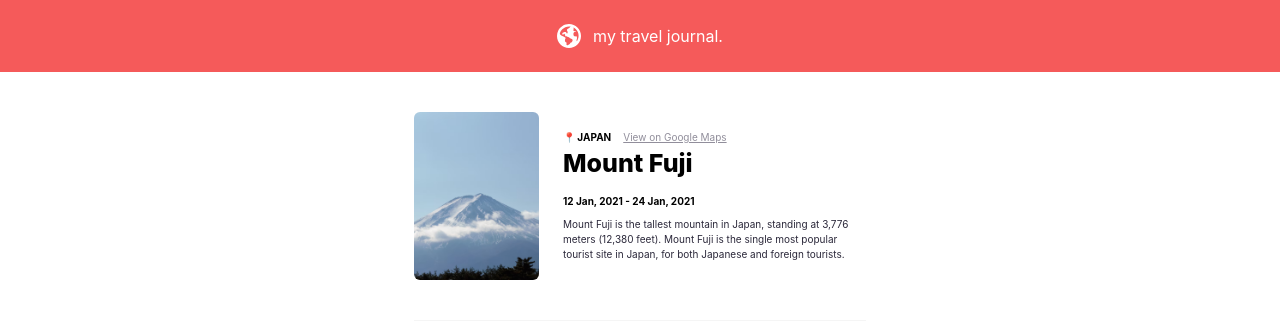
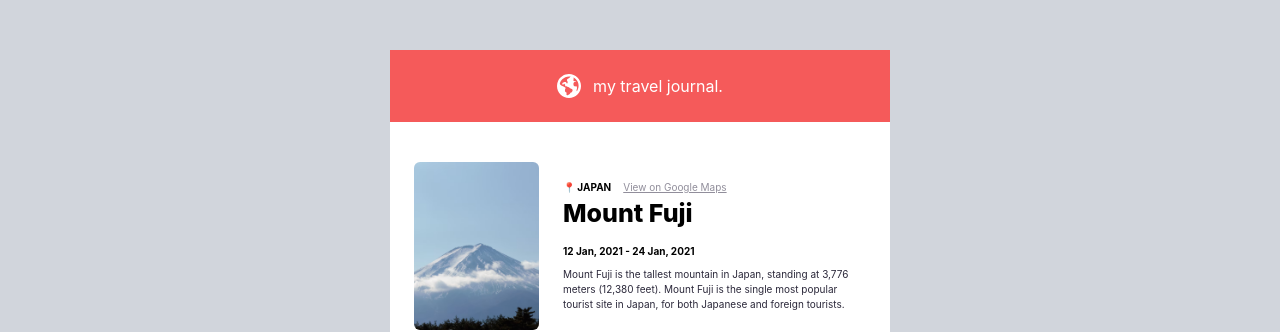
Before and after one commit to Nikushajgarkava718/task-12-Nikusha-Jgarkava, a website: page index.html in a window 1280 px wide. Shown: the top 332 px of the page. Drawn offline with Linux system fonts and the light colour scheme.

Commit message:
finish project

```diff
--- a/index.html
+++ b/index.html
@@ -6,12 +6,14 @@
     <title>Task 12 | Nikusha Jgarkava</title>
     <link rel="stylesheet" href="css/final.css" />
   </head>
-  <body>
-    <header class="bg-primary flex items-center justify-center gap-3 py-6">
+  <body class="bg-gray-300">
+    <header
+      class="bg-primary flex items-center justify-center gap-3 py-6 max-w-[500px] mx-auto mt-[50px]"
+    >
       <img src="img/logo.svg" alt="logo" />
       <span class="text-white">my travel journal.</span>
     </header>
-    <section class="max-w-125 mx-auto px-6 py-10">
+    <section class="max-w-125 mx-auto px-6 py-10 bg-white">
       <article class="flex items-center gap-6 pb-10 border-b border-secondary">
         <div class="shrink-0">
           <img
```
Also changed, not shown: css/final.css.
